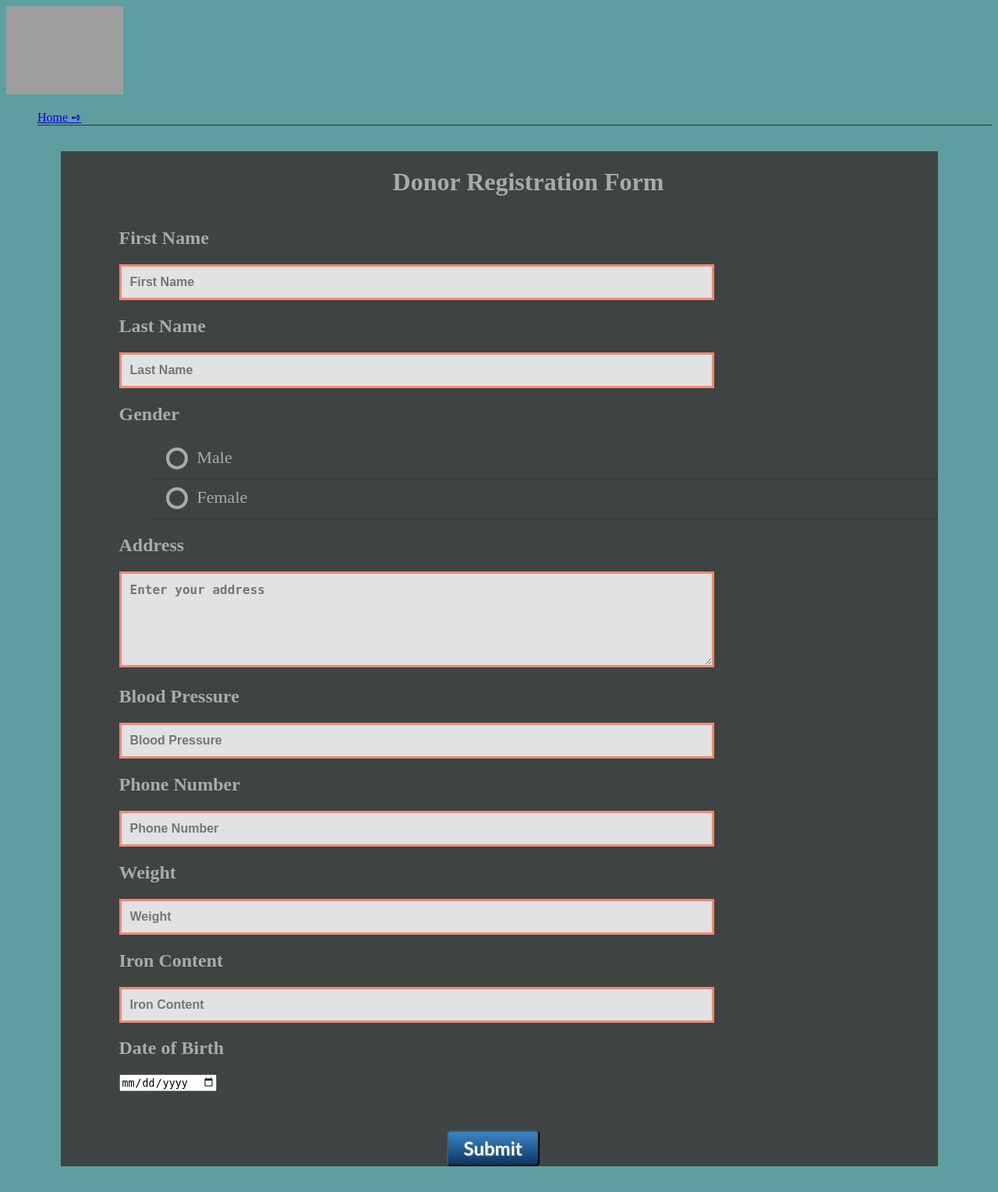
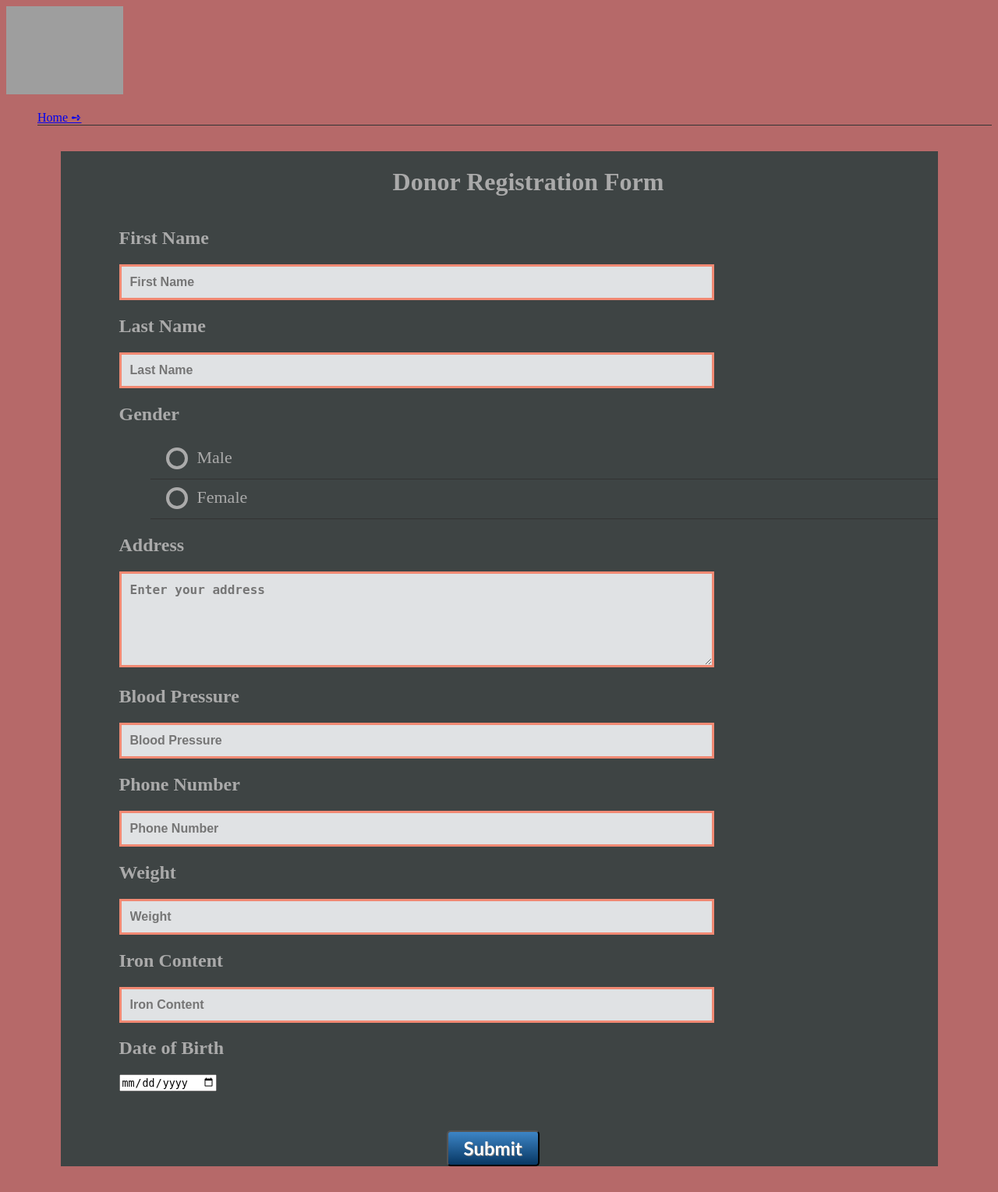
Before and after one commit to meetgudlani7/BloodBank-Management, a Flask app: page /donorreg in a window 1280 px wide. Shown: the whole page at 78% size. Run offline with Flask 3, Linux system fonts and the light colour scheme; grey boxes are pictures that could not be loaded.

Commit message:
colour updated

```diff
--- a/static/donorreg.css
+++ b/static/donorreg.css
@@ -1,8 +1,8 @@
 body {
-  background-color: red;
+  background-color: rgb(182, 105, 105);
   background-attachment: fixed;
   background-repeat: repeat;
-  background-color: cadetblue;
+
 }
 
 .layout {
```
